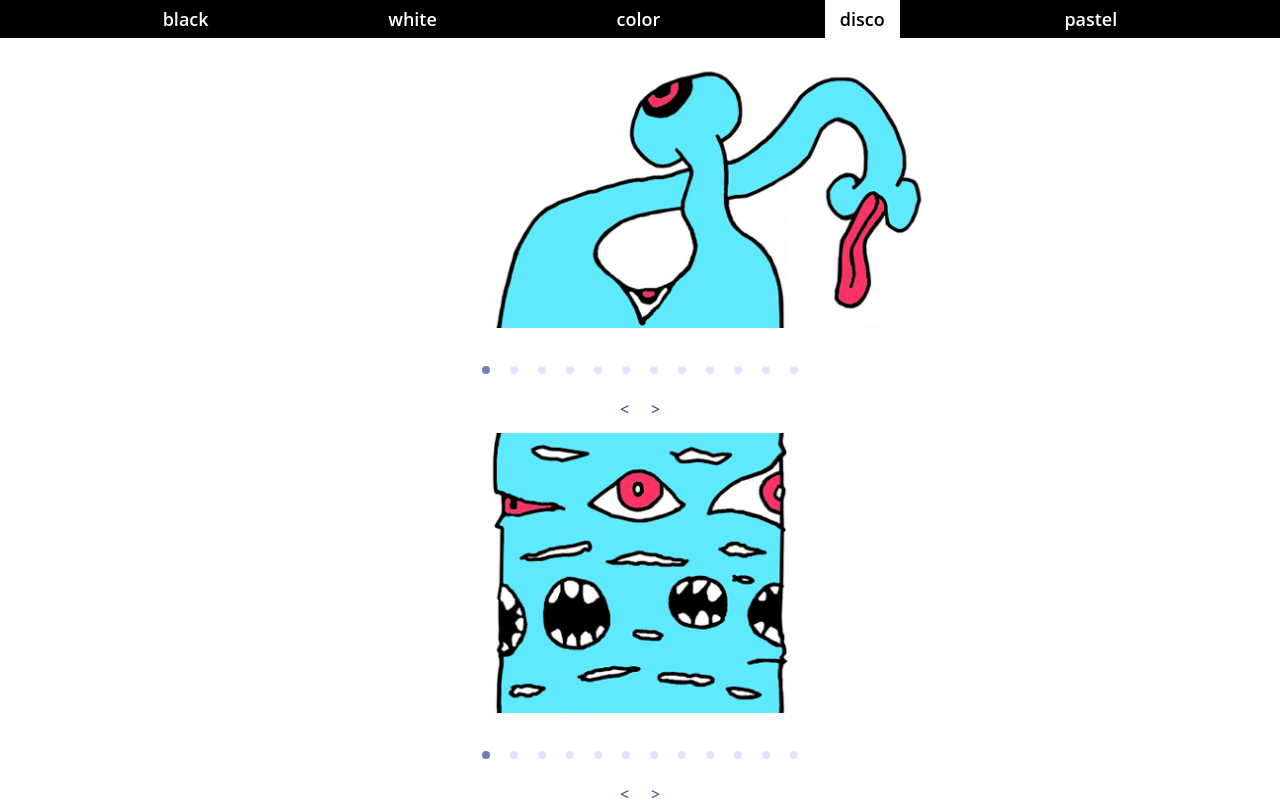
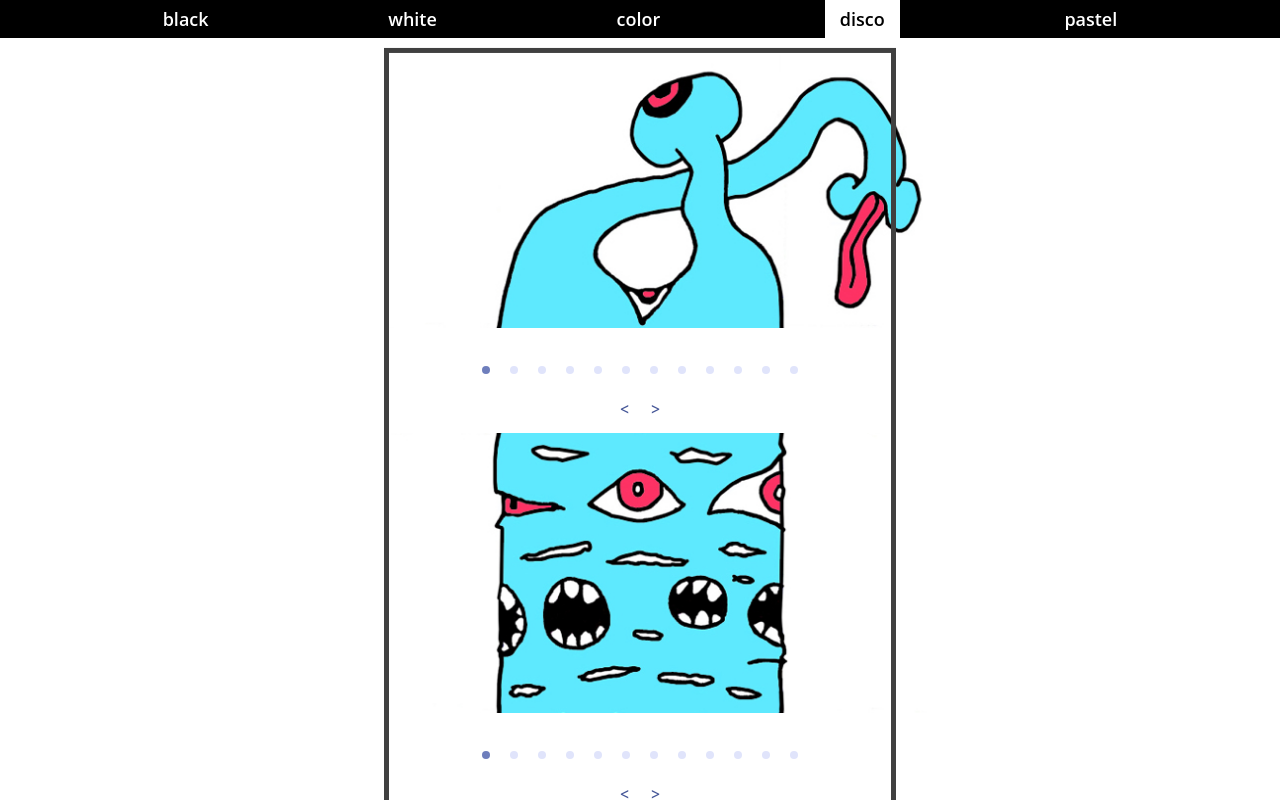
Before and after one commit to zoltanalmodo/ddisco-003, a React (Create React App) app: page /#/color in a window 1280 px wide. Shown: the top 800 px of the page. Built offline with nearby package versions, Linux system fonts and the light colour scheme.

Commit message:
frame introduced on top of image

```diff
--- a/src/App.css
+++ b/src/App.css
@@ -88,8 +88,6 @@ button:active {
   margin-bottom: 200px;
 }
 
-
-
 nav {
   display: flex;
   justify-content: center;
@@ -117,13 +115,25 @@ nav {
   color: hsl(240,100%,50%);
 }
 
-.carousel-frame {
-  border: 5px solid #333; /* Adjust color and width as desired */
-  padding: 20px; /* Space between the carousels and the frame */
-  border-radius: 0px; /* Optional rounded corners */
-  margin: 20px; /* Optional space outside the frame */
-  display: inline-block; /* Keeps the frame tight around the carousels */
+/* adding frame around the image = START */
+
+.carousel-container {
+  position: relative;
 }
+
+.frame-overlay {
+  position: absolute;
+  top: 51%; /* Adjust this value to move the frame up or down */
+  left: 50%;
+  width: 40%; /* Adjust width as desired */
+  height: 102%; /* Adjust height as desired */
+  border: 5px solid hsl(0, 0%, 25%); /* Dark frame color */
+  pointer-events: none; /* Allows click-through to carousels */
+  z-index: 1; /* Keeps it above the carousels */
+  transform: translate(-50%, -50%); /* Center horizontally */
+}
+
+/* adding frame around the image = END */
 
 h1 {
   margin-top: 280px;
--- a/src/components/Color.js
+++ b/src/components/Color.js
@@ -306,6 +306,9 @@ export const Color = () => {
             filter: (globalState.isPastel === 'true' ? 'brightness(105%) saturate(70%)' : 'brightness(100%) saturate(100%)'),
         }}>
 
+          <div className="carousel-container">
+
+            <div className="frame-overlay"></div> {/* Transparent overlay with a frame */}
 
               <div style={{ filter: (`hue-rotate(${globalState.degree_001}deg)`) }}>
                 <AliceCarousel
@@ -333,6 +336,7 @@ export const Color = () => {
               </div>
 
 
+
               <div style={{ filter: (`hue-rotate(${globalState.degree_002}deg)`) }}>
                 <AliceCarousel
                   autoPlay={false}
@@ -357,6 +361,7 @@ export const Color = () => {
                   onSlideChanged={ (e) => setDegree_002( e.item * 30) }
                 />
               </div>
+
 
 
               <div style={{ filter: (`hue-rotate(${globalState.degree_003}deg)`) }}>
@@ -386,6 +391,9 @@ export const Color = () => {
 
           </div>
 
+
+        </div>
+
       </div>
 
     </div>
```
Lines whose indentation alone changed are shown as unchanged.
